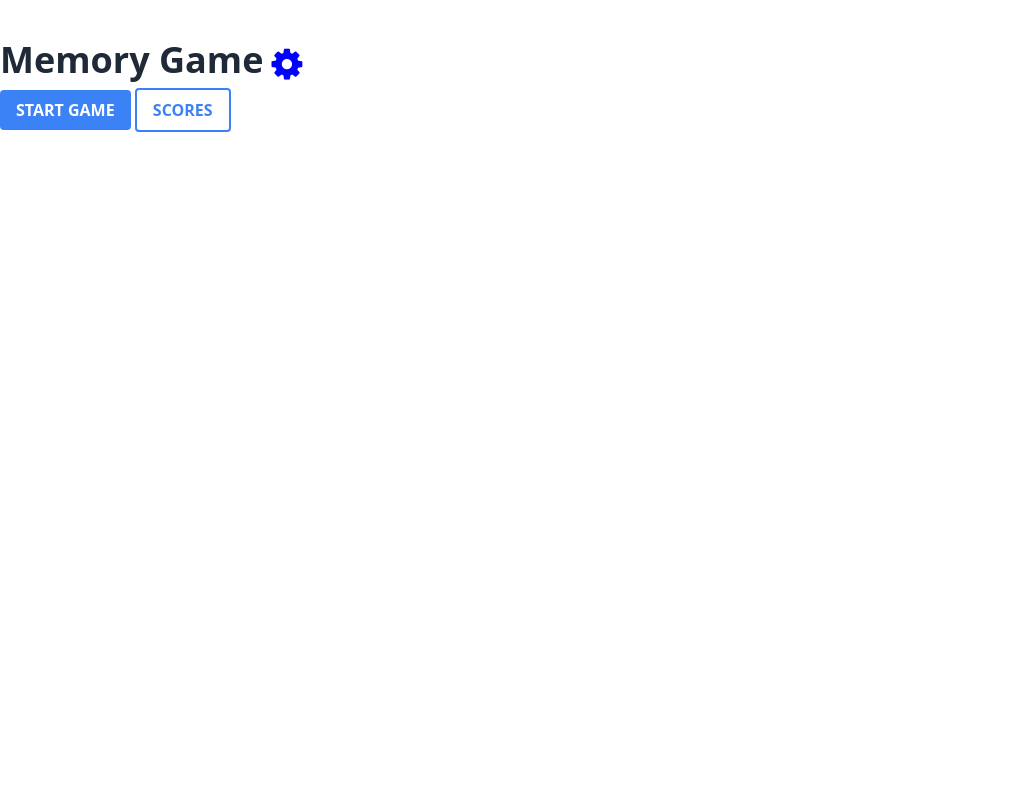
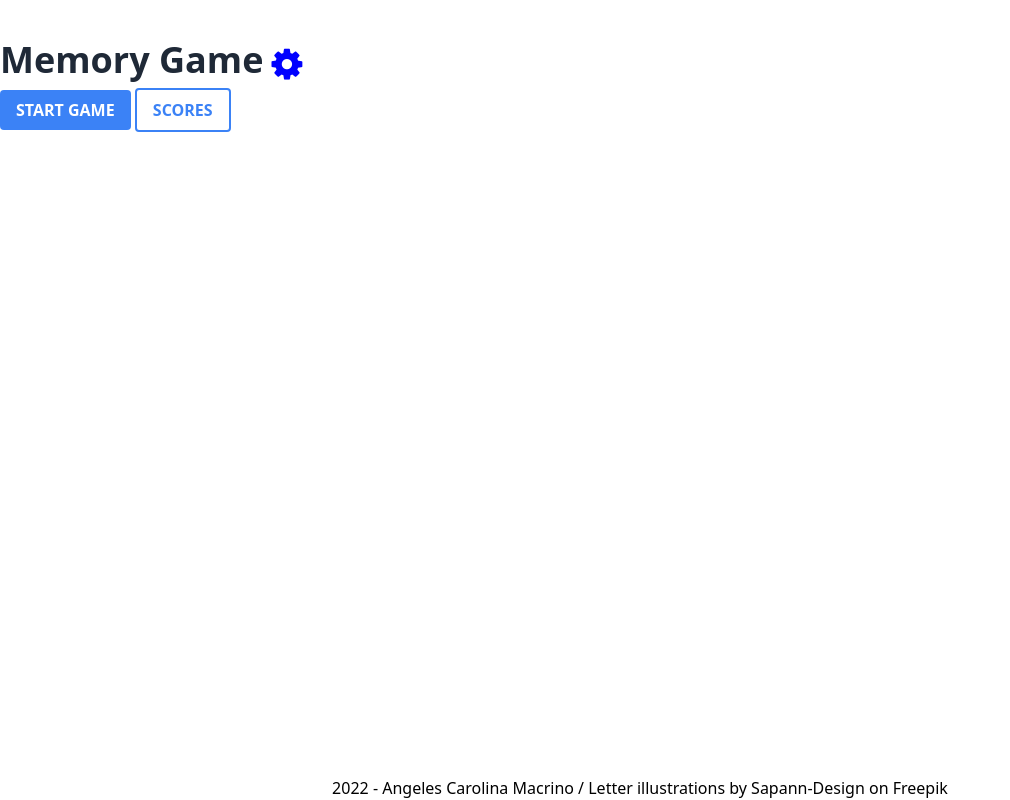
Before and after one commit to angelesmacrino/memory_game, a website built with Vite: page index.html in a window 1280 px wide. Shown: the whole page, without its empty margins (0-1010 px from the left). Built offline with nearby package versions, Linux system fonts and the light colour scheme.

Commit message:
added footer

```diff
--- a/index.html
+++ b/index.html
@@ -93,6 +93,9 @@
         </div>
       </div>
     </main>
+    <footer class="footer">
+      2022 - Angeles Carolina Macrino / <a href="https://www.freepik.com/free-vector/colorful-alphabet_958008.htm#query=alphabet%20letters&position=19&from_view=search&track=sph">Letter illustrations by Sapann-Design</a> on Freepik
+    </footer>
     <script type="module" src="/src/main.ts"></script>
   </body>
 </html>
--- a/src/style.css
+++ b/src/style.css
@@ -10,6 +10,14 @@ vertical-align:middle
 .option-image {
   width: 25px;
   height: 25px;
+}
+
+.footer {
+  position: fixed;
+  left: 0;
+  bottom: 0;
+  width: 100%;
+  text-align: center;
 }
 
 button#startGameButton, input#applyOptionsChanges {
```
